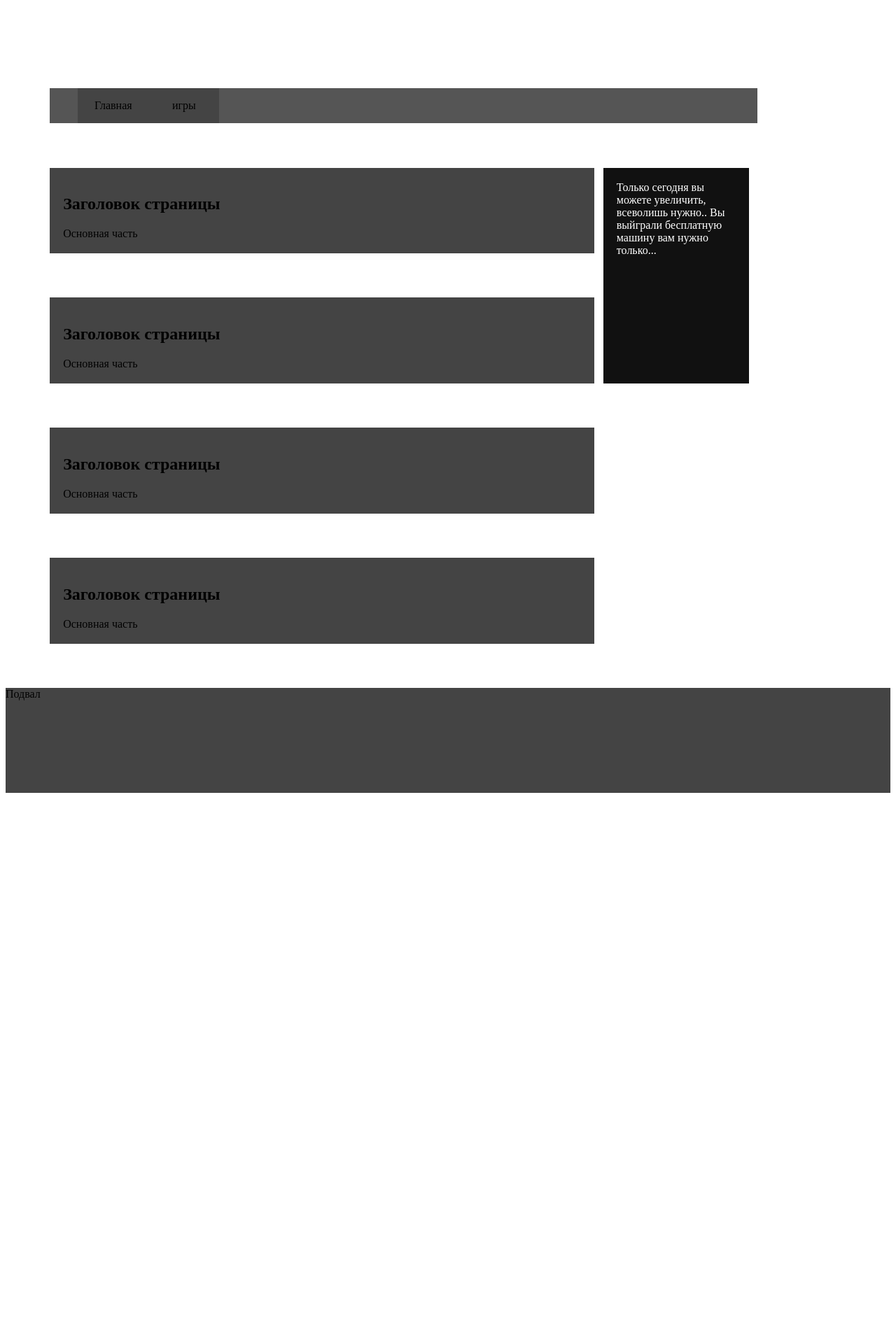
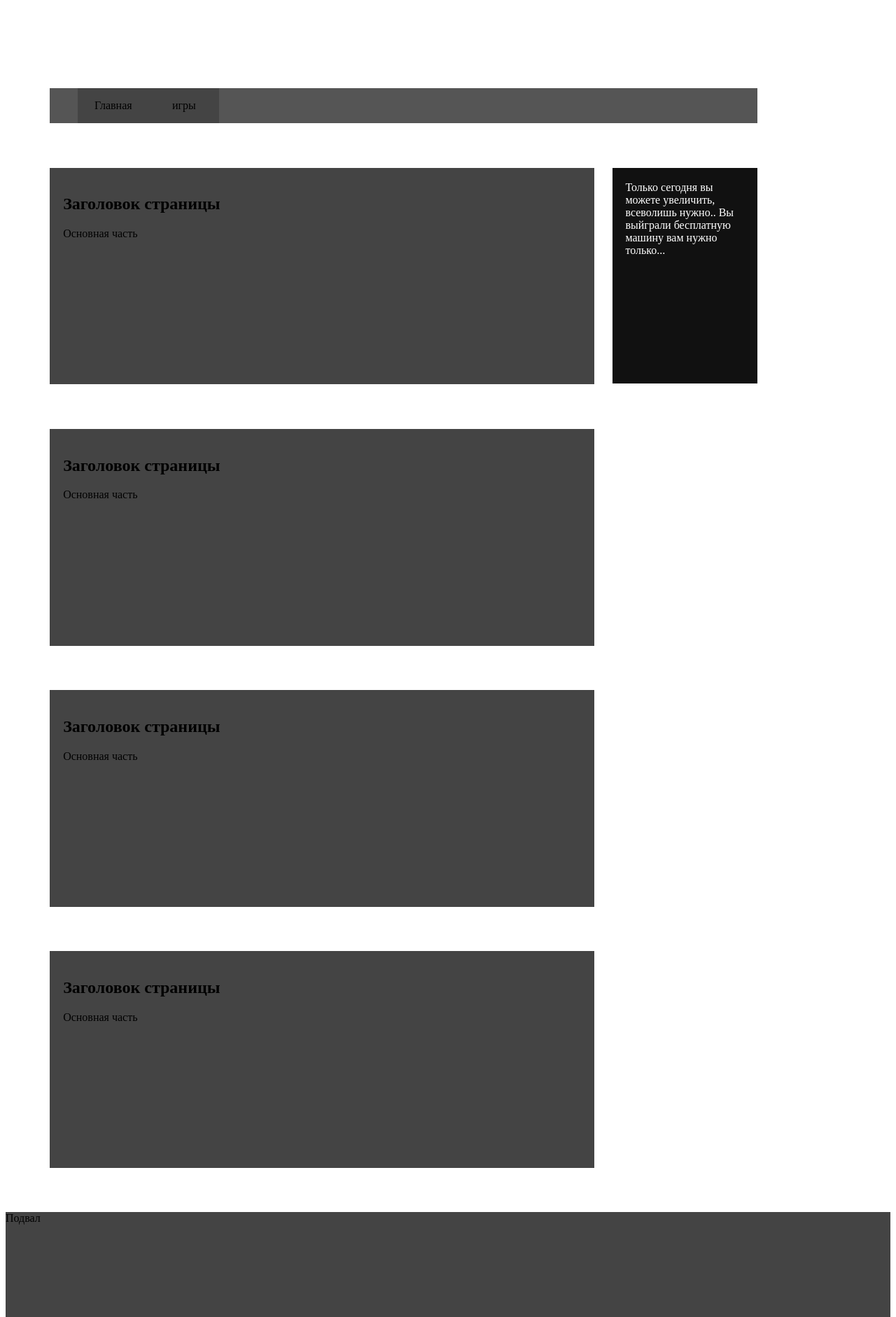
Before and after one commit to Queary/gameweb, a PHP site: page / in a window 1280 px wide. Shown: the whole page at 70% size. Before the commit the page ends 1133 px from the top, so only its background shows below. Run offline with PHP 8.4, Linux system fonts and the light colour scheme.

Commit message:
Коррект мараметров заголовка и калонки

```diff
--- a/css/css.css
+++ b/css/css.css
@@ -35,7 +35,7 @@ header ol li{
 
 section{
   width:calc(60% - 1.5%);
-  height:calc(200px - 1.5%);
+  height:272px;
   padding:1.5%;
   background:#444444;
   float:left;/* выравние элемента к левому краю */
@@ -53,12 +53,12 @@ footer{
 
 aside{
   height:calc( 300px - 29px);
-  width:calc( 170px);
+  width:calc(170px);
   padding:1.5%;
   background-color: #111;
   /* padding-top: 20px; */
   margin-top: 5%;
-  margin-right: 16%;
+  margin-right: 15%;
   color: white;
   float:right;
 }
```
